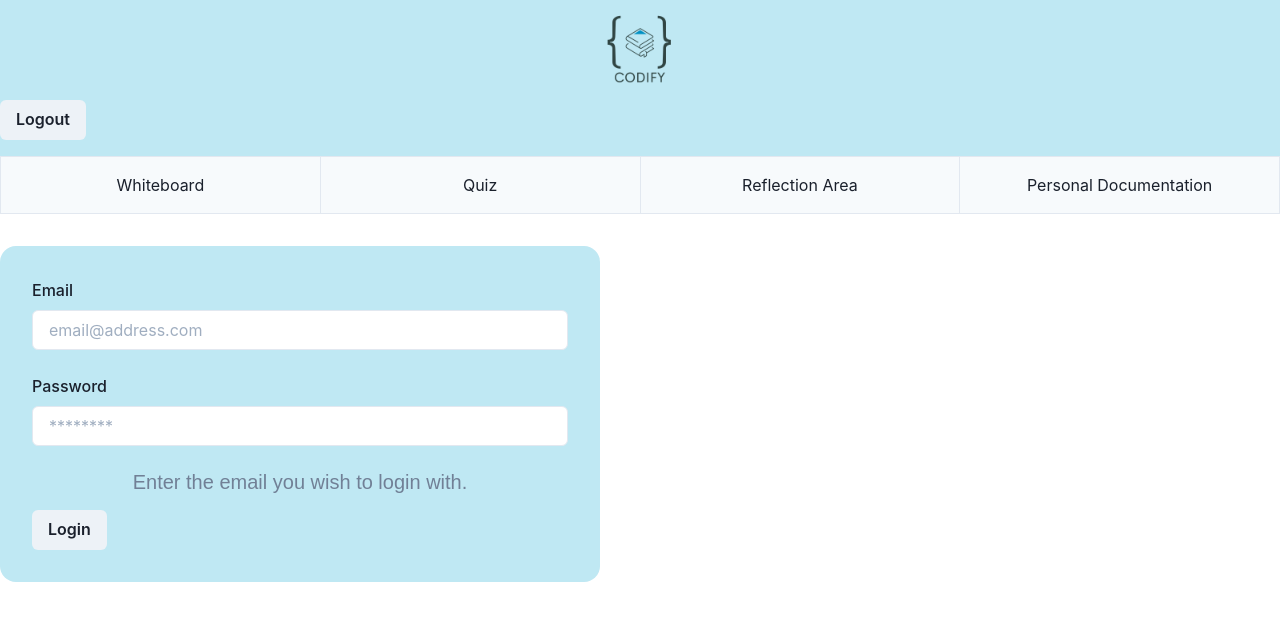
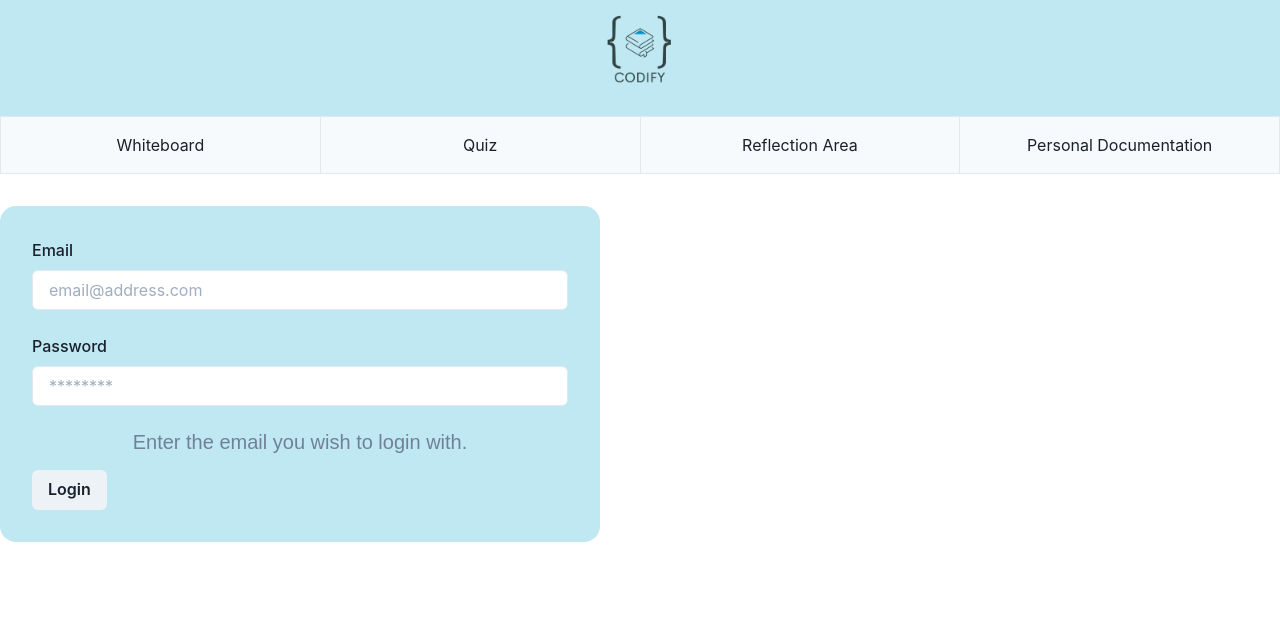
Before and after one commit to seonaid-mcnabb/codify, a React (Create React App) app in the folder client/: page /login in a window 1280 px wide. Shown: the top 620 px of the page. Built offline with nearby package versions, Linux system fonts and the light colour scheme; a web font is replaced by a local one.

Commit message:
added conditional rendering to the logout button which also doesn't work

```diff
--- a/client/src/components/Header.js
+++ b/client/src/components/Header.js
@@ -17,6 +17,8 @@ const Header = ({ setTabIndex, tabIndex }) => {
     console.log(localStorage.token);
   };
 
+  let token = localStorage.getItem("token");
+
   return (
     <div className="nav-style" width="100%">
       <NavLink to="/">
@@ -24,9 +26,13 @@ const Header = ({ setTabIndex, tabIndex }) => {
           <img src={Codify} width="100rem" className="header-logo" />
         </div>
       </NavLink>
-      <Button position="float-right" onClick={logout}>
-        Logout
-      </Button>
+      {token ? (
+        <Button position="float-right" onClick={logout}>
+          Logout
+        </Button>
+      ) : (
+        ""
+      )}
       <header className="center">
         <nav className="margin">
           {/* styling info for tabs is here: https://chakra-ui.com/docs/disclosure/tabs && https://chakra-ui.com/docs/disclosure/tabs#make-a-tab-initially-active */}
```
